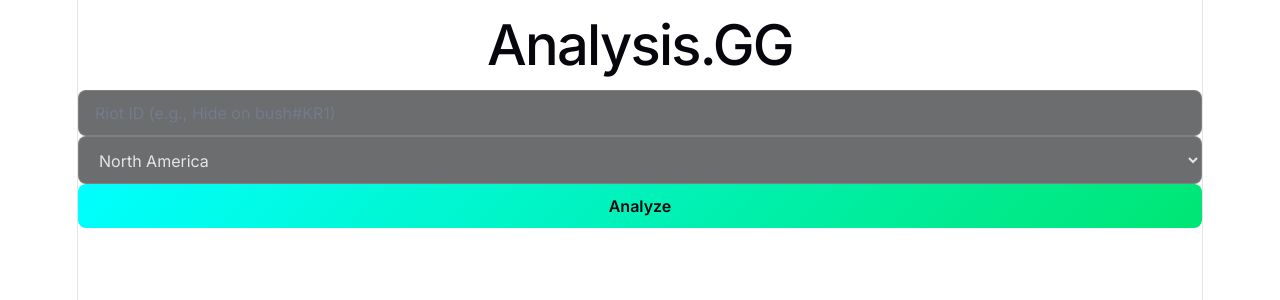
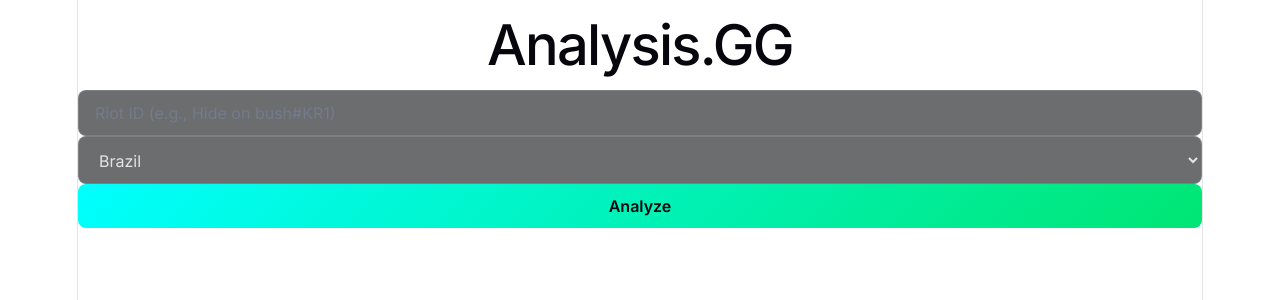
Before and after one commit to lucasbdourado/analysis-gg, a React (Vite) app in the folder src/main/frontend/: page / in a window 1280 px wide. Shown: the top 300 px of the page. Built offline with nearby package versions, Linux system fonts and the light colour scheme.

Commit message:
feat: Desenvolvimento da task 004 - Implement Region Selector and Redirect

```diff
--- a/src/main/frontend/src/features/search/presentation/components/SearchForm.tsx
+++ b/src/main/frontend/src/features/search/presentation/components/SearchForm.tsx
@@ -1,20 +1,16 @@
 import React, { useState } from 'react';
+import { useNavigate } from 'react-router-dom';
 import { Input } from '../../../../shared/ui/Input';
 import { Select } from '../../../../shared/ui/Select';
 import { Button } from '../../../../shared/ui/Button';
 import { validateRiotId } from '../../../../shared/lib/validation/riotId';
+import { REGIONS } from '../../../../shared/lib/validation/regions';
 import styles from './SearchForm.module.css';
 
 export const SearchForm: React.FC = () => {
-  const dummyRegions = [
-    { value: 'NA1', label: 'North America' },
-    { value: 'EUW1', label: 'Europe West' },
-    { value: 'EUNE1', label: 'Europe Nordic & East' },
-    { value: 'KR', label: 'Korea' },
-    { value: 'BR1', label: 'Brazil' },
-  ];
-
+  const navigate = useNavigate();
   const [riotId, setRiotId] = useState('');
+  const [region, setRegion] = useState('BR1');
   const [error, setError] = useState<string | undefined>(undefined);
 
   const handleInputChange = (e: React.ChangeEvent<HTMLInputElement>) => {
@@ -47,8 +43,13 @@ export const SearchForm: React.FC = () => {
       return;
     }
     setError(undefined);
-    console.log('Validation passed. Riot ID:', riotId);
-    // Redirection will be implemented in Task 004
+
+    const [gameName, tagLine] = riotId.split('#');
+    const name = encodeURIComponent(gameName.trim());
+    const tag = encodeURIComponent(tagLine.trim());
+    const lowerRegion = region.toLowerCase();
+
+    navigate(`/dashboard?name=${name}&tag=${tag}&region=${lowerRegion}`);
   };
 
   return (
@@ -63,9 +64,9 @@ export const SearchForm: React.FC = () => {
       />
       <Select
         id="region-select"
-        options={dummyRegions}
-        value="NA1"
-        onChange={() => {}}
+        options={REGIONS}
+        value={region}
+        onChange={(e) => setRegion(e.target.value)}
       />
       <Button type="submit" id="search-submit-button">
         Analyze
--- /dev/null
+++ b/src/main/frontend/src/shared/lib/validation/regions.ts
@@ -0,0 +1,12 @@
+export interface RegionOption {
+  value: string;
+  label: string;
+}
+
+export const REGIONS: RegionOption[] = [
+  { value: 'BR1', label: 'Brazil' },
+  { value: 'NA1', label: 'North America' },
+  { value: 'EUW1', label: 'Europe West' },
+  { value: 'EUNE1', label: 'Europe Nordic & East' },
+  { value: 'KR', label: 'Korea' },
+];
--- a/src/main/frontend/src/shared/ui/Button/Button.tsx
+++ b/src/main/frontend/src/shared/ui/Button/Button.tsx
@@ -1,7 +1,7 @@
 import React from 'react';
 import styles from './Button.module.css';
 
-export interface ButtonProps extends React.ButtonHTMLAttributes<HTMLButtonElement> {}
+export type ButtonProps = React.ButtonHTMLAttributes<HTMLButtonElement>;
 
 export const Button: React.FC<ButtonProps> = ({ children, className = '', ...props }) => {
   const buttonClassName = `${styles.button} ${className}`;
```
Also changed, not shown: 4 other files (tests, documents, lock files or other folders).
